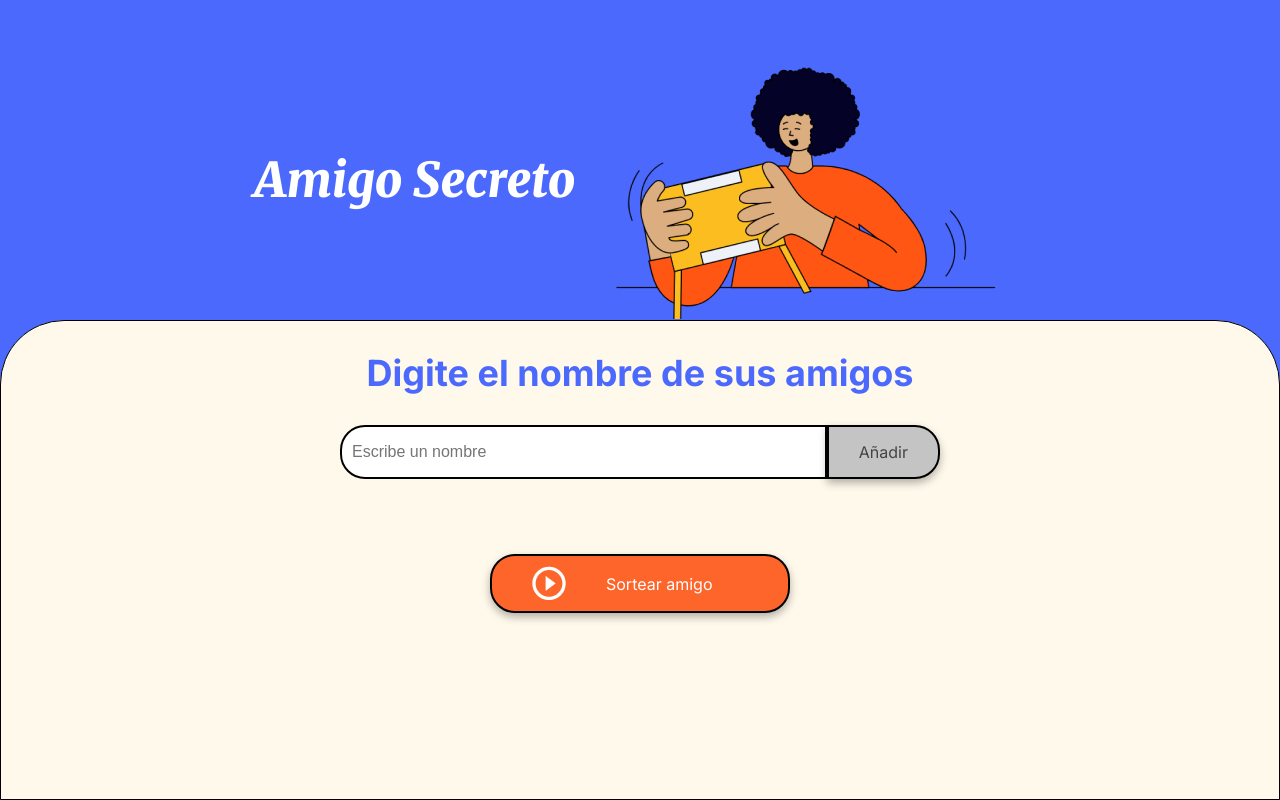
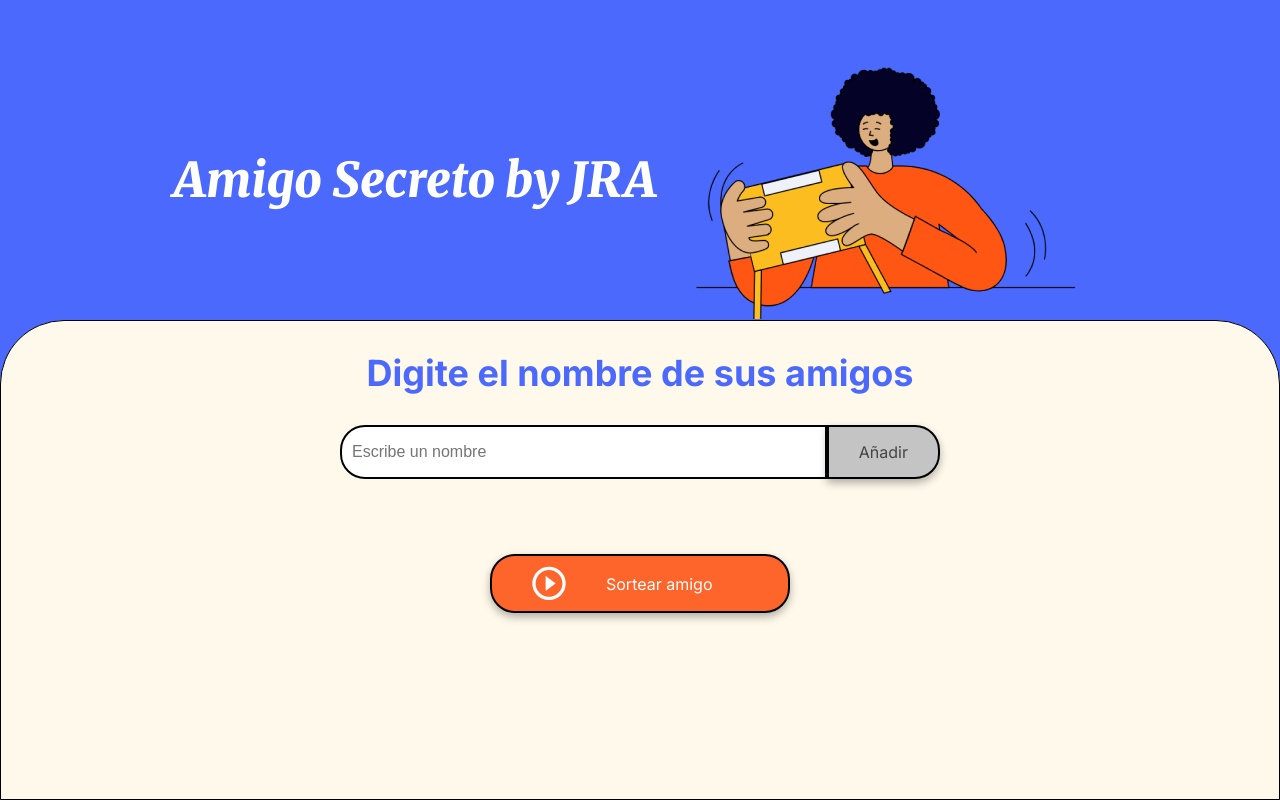
Before and after one commit to Julio-Avila-4884/Sorteo-Challenge, a plain HTML site: page index.html in a window 1280 px wide. Drawn offline with Linux system fonts and the light colour scheme.

Commit message:
personalización by JRA

```diff
--- a/index.html
+++ b/index.html
@@ -13,7 +13,7 @@
 <body>
     <main class="main-content">
         <header class="header-banner">
-            <h1 class="main-title">Amigo Secreto</h1>
+            <h1 class="main-title">Amigo Secreto  by JRA</h1>
             <img src="assets/amigo-secreto.png" alt="Imagen representativa de amigo secreto">
         </header>
 
```
